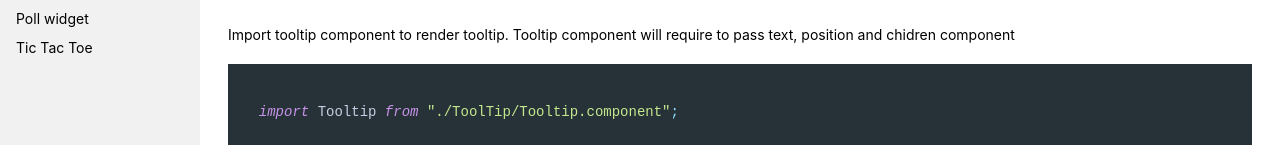
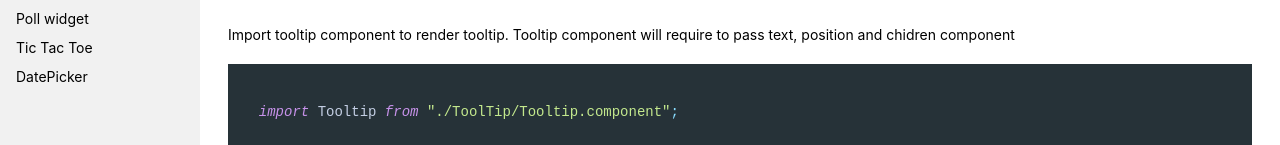
Before and after one commit to Ganpatkakar/React-Widgets, a Next.js app: page / in a window 1280 px wide. Shown: the part 217-362 px from the top of the page. Built offline with nearby package versions, Linux system fonts and the light colour scheme; no server answers.

Commit message:
Datepicker shell created

```diff
--- a/components/Sidebar/index.js
+++ b/components/Sidebar/index.js
@@ -11,6 +11,7 @@ const Sidebar = () => {
     { link: "/home/typeahead", name: "Typeahead" },
     { link: "/home/poll", name: "Poll widget" },
     { link: "/home/tictactoe", name: "Tic Tac Toe" },
+    { link: "/home/datepicker", name: "DatePicker" },
   ];
   return (
     <div className={styles.sidebarContainer}>
```
Also changed, not shown: pages/home/datepicker.js (added, +7 -0 lines).
